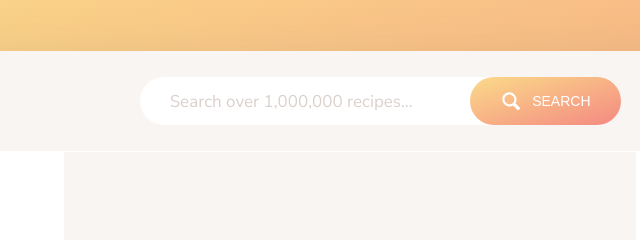
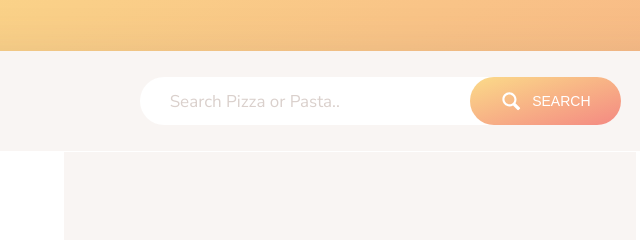
Before and after one commit to viditrastogi11/forkify, a website built with webpack: page docs/index.html in a window 1280 px wide. Shown: the top 240 px of the page, 290-930 px from the left. Built offline with nearby package versions, Linux system fonts and the light colour scheme.

Commit message:
Update index.html

```diff
--- a/docs/index.html
+++ b/docs/index.html
@@ -1 +1 @@
-<!doctype html><html lang="en"><head><meta charset="UTF-8"><meta name="viewport" content="width=device-width,initial-scale=1"><meta http-equiv="X-UA-Compatible" content="ie=edge"><link href="https://fonts.googleapis.com/css?family=Nunito+Sans:400,600,700" rel="stylesheet"><link rel="stylesheet" href="css/style.css"><link rel="shortcut icon" href="img/favicon.png" type="image/x-icon"><title>forkify // Search pizza or pasta</title></head><body><div class="container"><header class="header"><img src="img/logo.png" alt="Logo" class="header__logo"><form class="search"><input class="search__field" placeholder="Search over 1,000,000 recipes..."> <button class="btn search__btn"><svg class="search__icon"><use href="img/icons.svg#icon-magnifying-glass"></use></svg> <span>Search</span></button></form><div class="likes"><div class="likes__field"><svg class="likes__icon"><use href="img/icons.svg#icon-heart"></use></svg></div><div class="likes__panel"><ul class="likes__list"></ul></div></div></header><div class="results"><ul class="results__list"></ul><div class="results__pages"></div></div><div class="recipe"></div><div class="shopping"><h2 class="heading-2">My Shopping List</h2><ul class="shopping__list"></ul><div class="copyright">&copy; by Vidit Rastogi. Powered by <a href="http://food2fork.com" target="_blank" class="link">Food2Fork.com</a>.</div></div></div><script src="js/bundle.js"></script><script src="./js/bundle.js"></script></body></html>
+<!doctype html><html lang="en"><head><meta charset="UTF-8"><meta name="viewport" content="width=device-width,initial-scale=1"><meta http-equiv="X-UA-Compatible" content="ie=edge"><link href="https://fonts.googleapis.com/css?family=Nunito+Sans:400,600,700" rel="stylesheet"><link rel="stylesheet" href="css/style.css"><link rel="shortcut icon" href="img/favicon.png" type="image/x-icon"><title>forkify // Search pizza or pasta</title></head><body><div class="container"><header class="header"><img src="img/logo.png" alt="Logo" class="header__logo"><form class="search"><input class="search__field" placeholder="Search Pizza or Pasta.."> <button class="btn search__btn"><svg class="search__icon"><use href="img/icons.svg#icon-magnifying-glass"></use></svg> <span>Search</span></button></form><div class="likes"><div class="likes__field"><svg class="likes__icon"><use href="img/icons.svg#icon-heart"></use></svg></div><div class="likes__panel"><ul class="likes__list"></ul></div></div></header><div class="results"><ul class="results__list"></ul><div class="results__pages"></div></div><div class="recipe"></div><div class="shopping"><h2 class="heading-2">My Shopping List</h2><ul class="shopping__list"></ul><div class="copyright">&copy; by Vidit Rastogi. Powered by <a href="http://food2fork.com" target="_blank" class="link">Food2Fork.com</a>.</div></div></div><script src="js/bundle.js"></script><script src="./js/bundle.js"></script></body></html>
```
